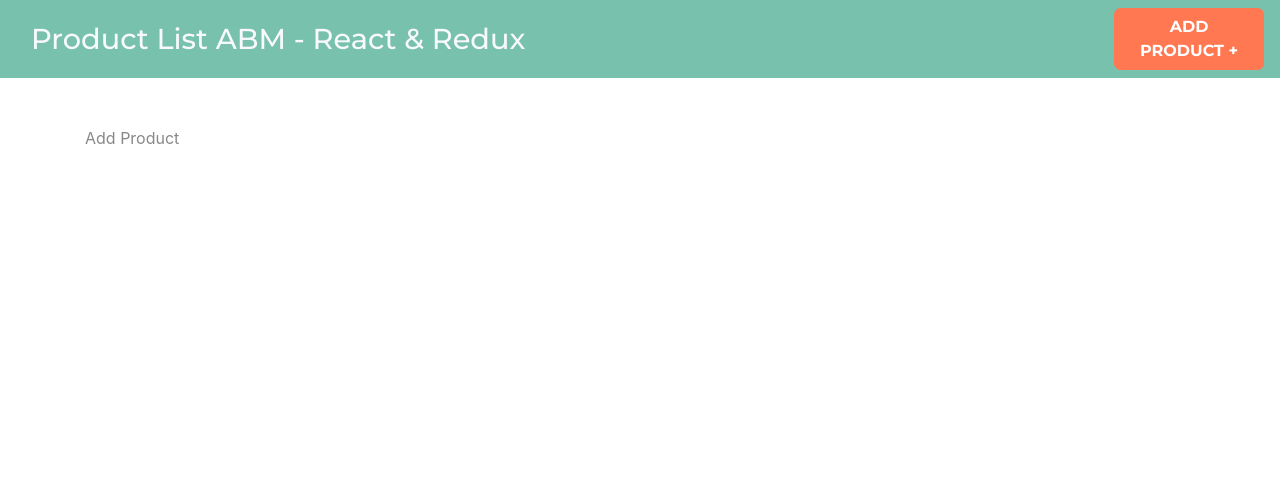
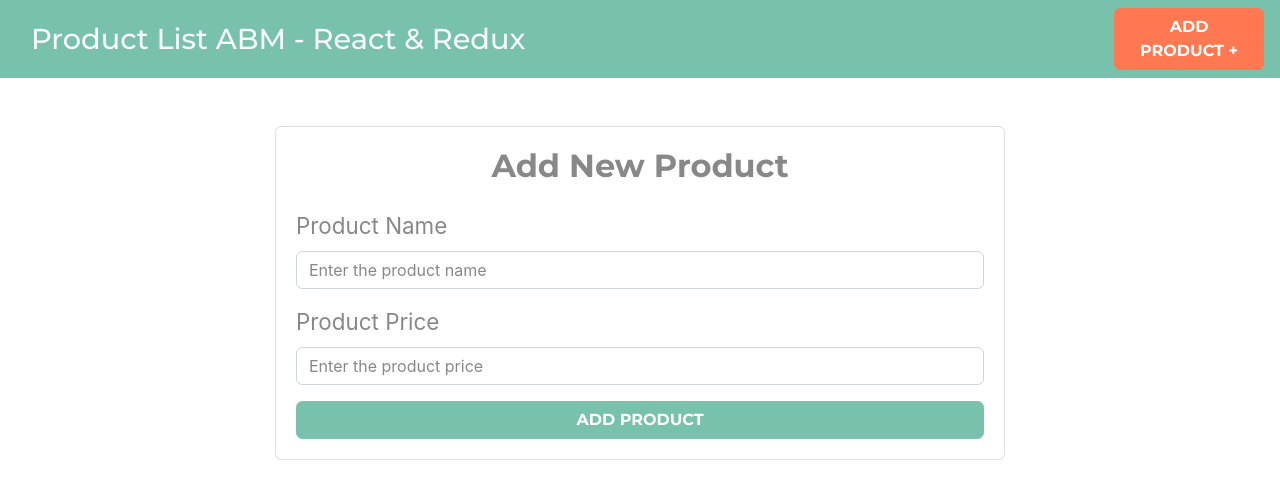
Before and after one commit to agusp-dev/react-products-abm, a React (Create React App) app: page /products/add in a window 1280 px wide. Shown: the top 498 px of the page. Built offline with nearby package versions, Linux system fonts and the light colour scheme; the HTML template or start-up script is replaced by a standard one.

Commit message:
Added addproduct component styles

```diff
--- a/src/components/AddProduct.jsx
+++ b/src/components/AddProduct.jsx
@@ -2,7 +2,40 @@
 
 const AddProduct = () => {
   return (
-    <div>Add Product</div>
+    <div className='row justify-content-center'>
+      <div className='col-md-8'>
+        <div className='card'>
+          <div className='card-body'>
+            <h2 className='text-center mb-4 font-weight-bold'>
+              Add New Product
+            </h2>
+            <form>
+              <div className='form-group'>
+                <label>Product Name</label>
+                <input
+                  type='text'
+                  name='name'
+                  className='form-control'
+                  placeholder='Enter the product name'/>
+              </div>
+              <div className='form-group'>
+                <label>Product Price</label>
+                <input
+                  type='number'
+                  name='price'
+                  className='form-control'
+                  placeholder='Enter the product price'/>
+              </div>
+              <button
+                type='submit'
+                className='btn btn-primary font-weight-bold text-uppercase d-block w-100'
+              >Add Product
+              </button>
+            </form>
+          </div>
+        </div>
+      </div>
+    </div>
   )
 }
 
```
Also changed, not shown: 1 other file (tests, documents, lock files or other folders).
